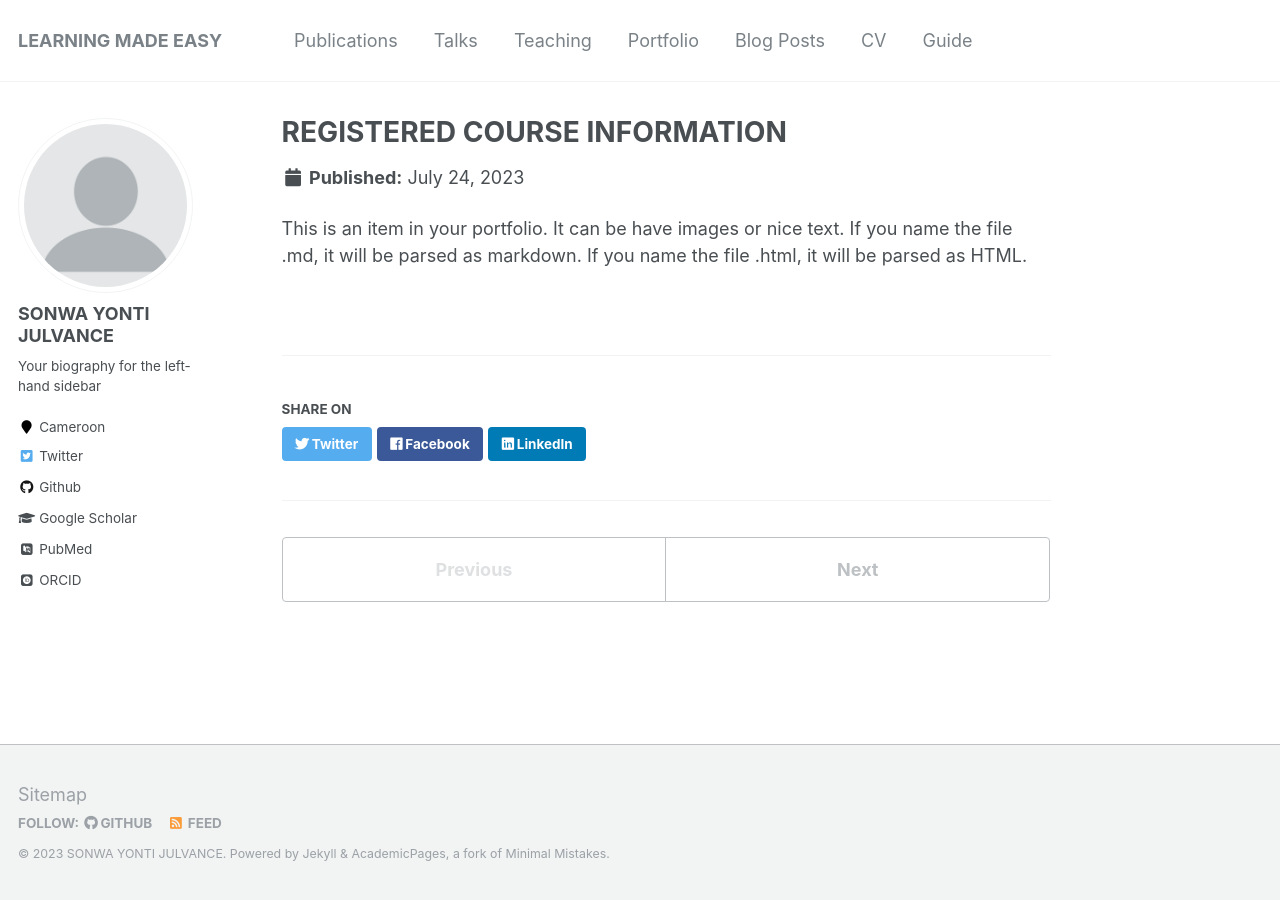
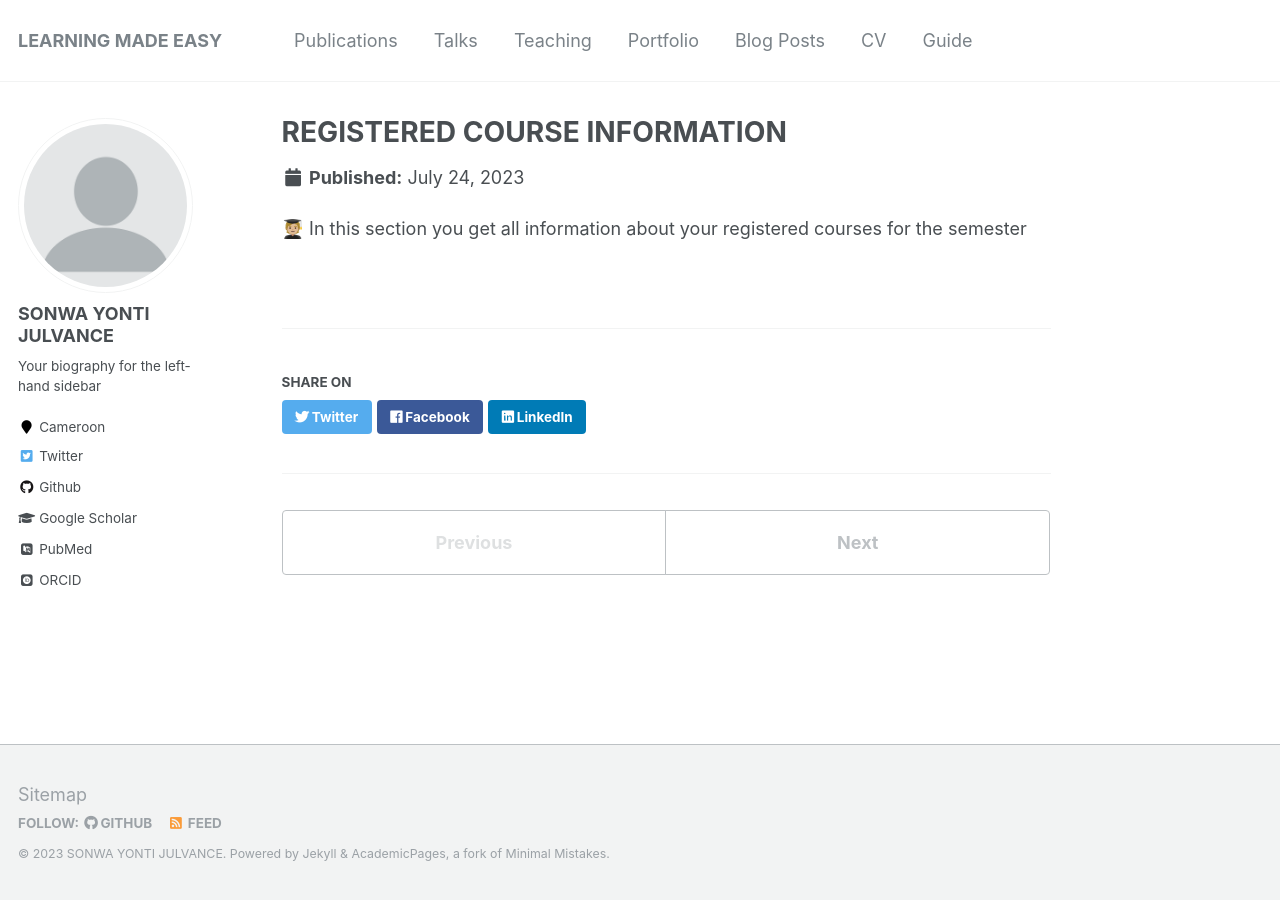
Before and after one commit to julvance/julvance.github.io, a Jekyll site: the page built from _portfolio/portfolio-1.md, in a window 1280 px wide. Built offline with Jekyll 4.4.1, drawn with Linux system fonts in a browser that asks for light colours; some web fonts are replaced.

Commit message:
Update portfolio-1.html

```diff
--- a/_portfolio/portfolio-1.md
+++ b/_portfolio/portfolio-1.md
@@ -5,5 +5,5 @@ Matriculation No.: UBA19E0339
 Number of registered courses.: - 1<br/><img src='/images/500x300.png'>"
 collection: Registered courses info
 ---
-
-This is an item in your portfolio. It can be have images or nice text. If you name the file .md, it will be parsed as markdown. If you name the file .html, it will be parsed as HTML.
+🧑🏼‍🎓
+In this section you get all information about your registered courses for the semester
```
